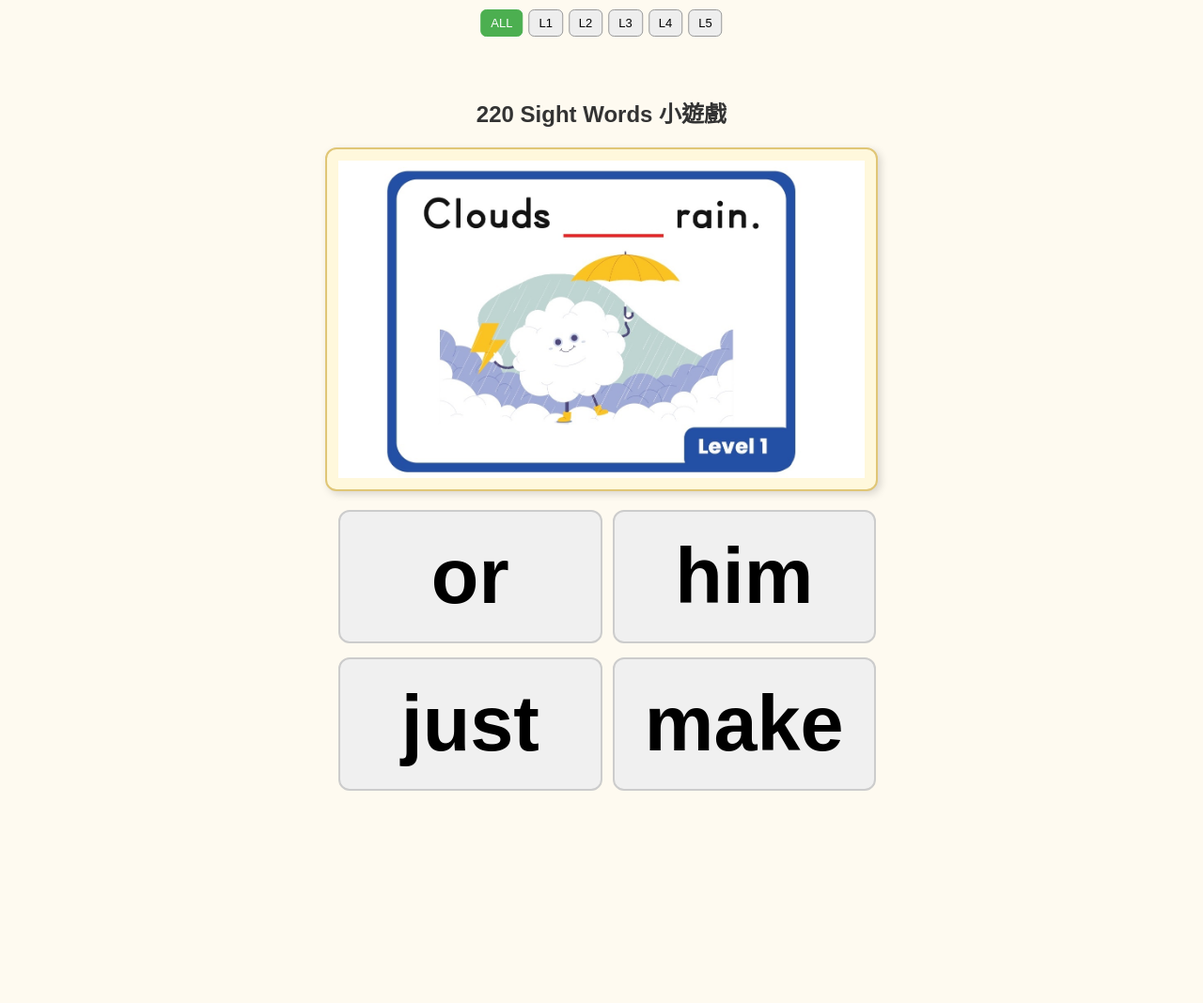
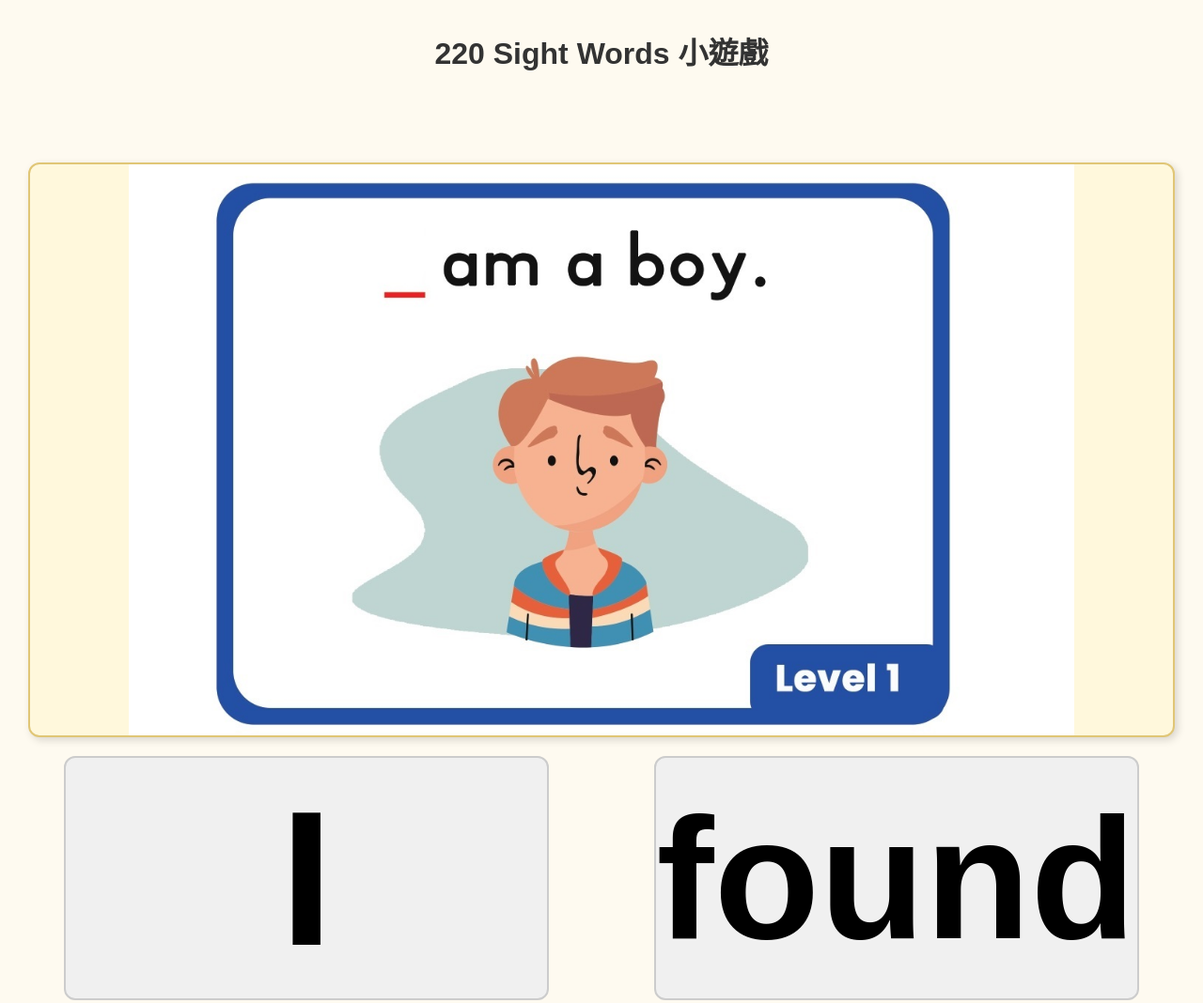
Before and after one commit to guaelves/LearnEng, a plain HTML site: page 220SW/index.html in a window 1280 px wide. Shown: the top 1068 px of the page at 94% size. Before the commit the page ends 870 px from the top, so only its background shows below. Drawn offline with Linux system fonts and the light colour scheme.

Commit message:
Refactor HTML and CSS for game layout

```diff
--- a/220SW/index.html
+++ b/220SW/index.html
@@ -7,47 +7,18 @@
 <style>
 body {
     margin: 0;
-    padding-top: 70px;
+    padding: 0;
     background: #fefaf0;
     font-family: Arial, sans-serif;
     display: flex;
     justify-content: center;
     align-items: center;
+    flex-direction: column;
     min-height: 100vh;
 }
 
-/* ===== 等級選單 ===== */
-#levelSelector {
-    position: fixed;
-    top: 10px;
-    left: 50%;
-    transform: translateX(-50%);
-    display: flex;
-    gap: 6px;
-    flex-wrap: wrap;
-    justify-content: center;
-    z-index: 999;
-}
-
-#levelSelector button {
-    padding: 6px 10px;
-    font-size: 13px;
-    border-radius: 6px;
-    border: 1px solid #999;
-    background: #eee;
-    cursor: pointer;
-}
-
-#levelSelector button.active {
-    background: #4CAF50;
-    color: #fff;
-    border-color: #4CAF50;
-}
-
-/* ===== 遊戲容器 ===== */
 .game-container {
-    width: 95%;
-    max-width: 600px;
+    width: 100%;
     padding: 20px;
     box-sizing: border-box;
     display: flex;
@@ -56,18 +27,16 @@ body {
     align-items: center;
 }
 
-/* ===== 標題 ===== */
 #gameTitle {
-    margin: 0;
+    margin-bottom: 80px;
     text-align: center;
     color: #333;
-    font-size: 24px;
+    line-height: 1;
 }
 
-/* ===== 題目卡片（自動高度） ===== */
 .question-card {
-    width: 100%;
-    min-height: 220px;
+    width: 98%;
+    aspect-ratio: 2 / 1;
     background: #fff8dc;
     border: 2px solid #e0c676;
     border-radius: 12px;
@@ -75,26 +44,24 @@ body {
     justify-content: center;
     align-items: center;
     box-shadow: 3px 3px 8px rgba(0,0,0,0.15);
-    padding: 12px;
+    overflow: hidden;
 }
 
 .question-card img {
     max-width: 100%;
-    height: auto;
-    display: block;
+    max-height: 100%;
 }
 
-/* ===== 選項 ===== */
 .options-container {
     width: 100%;
     display: grid;
     grid-template-columns: repeat(2, 1fr);
     gap: 15px;
+    justify-items: center;
 }
 
-/* ===== 選項卡片 ===== */
 .card {
-    width: 100%;
+    width: 40vw;
     aspect-ratio: 2 / 1;
     background: #f0f0f0;
     border-radius: 12px;
@@ -107,49 +74,34 @@ body {
     transition: 0.2s;
 }
 
-.card:hover { transform: scale(1.05); }
-
 .card span {
-    display: flex;
-    justify-content: center;
-    align-items: center;
     width: 100%;
-    height: 100%;
     text-align: center;
-    line-height: 1;
+    white-space: nowrap;
 }
 
-/* ===== 答題狀態 ===== */
-.correct { background: #d4f8d4 !important; color: green; }
-.wrong   { background: #ffd5d5 !important; color: red; }
+.card:hover { transform: scale(1.05); }
+.correct { background: #d4f8d4 !important; }
+.wrong { background: #ffd5d5 !important; }
 
 @media (max-width: 480px) {
-    .card { aspect-ratio: 2.2 / 1; }
+    .card { width: 35vw; }
 }
 </style>
 </head>
 
 <body>
 
-<!-- 等級選單 -->
-<div id="levelSelector">
-    <button class="active" onclick="setLevel('all',this)">ALL</button>
-    <button onclick="setLevel(1,this)">L1</button>
-    <button onclick="setLevel(2,this)">L2</button>
-    <button onclick="setLevel(3,this)">L3</button>
-    <button onclick="setLevel(4,this)">L4</button>
-    <button onclick="setLevel(5,this)">L5</button>
-</div>
-
 <div class="game-container">
     <h1 id="gameTitle">220 Sight Words 小遊戲</h1>
-    <div class="question-card" id="question">題目載入中...</div>
+    <div class="question-card" id="question"></div>
     <div class="options-container" id="options"></div>
 </div>
 
 <script>
-/* ================= 題庫 001~221 ================= */
+/* ================= 完整 220 題庫 ================= */
 const questions = [
+/* LEVEL 1 */
 {img:"220PICTURE/001.jpg",ans:"I"},{img:"220PICTURE/002.jpg",ans:"I"},
 {img:"220PICTURE/003.jpg",ans:"a"},{img:"220PICTURE/004.jpg",ans:"and"},
 {img:"220PICTURE/005.jpg",ans:"see"},{img:"220PICTURE/006.jpg",ans:"big"},
@@ -172,6 +124,7 @@ const questions = [
 {img:"220PICTURE/039.jpg",ans:"run"},{img:"220PICTURE/040.jpg",ans:"said"},
 {img:"220PICTURE/041.jpg",ans:"where"},
 
+/* LEVEL 2 */
 {img:"220PICTURE/042.jpg",ans:"all"},{img:"220PICTURE/043.jpg",ans:"at"},
 {img:"220PICTURE/044.jpg",ans:"but"},{img:"220PICTURE/045.jpg",ans:"he"},
 {img:"220PICTURE/046.jpg",ans:"on"},{img:"220PICTURE/047.jpg",ans:"she"},
@@ -199,6 +152,7 @@ const questions = [
 {img:"220PICTURE/090.jpg",ans:"soon"},{img:"220PICTURE/091.jpg",ans:"under"},
 {img:"220PICTURE/092.jpg",ans:"white"},{img:"220PICTURE/093.jpg",ans:"who"},
 
+/* LEVEL 3 */
 {img:"220PICTURE/094.jpg",ans:"after"},{img:"220PICTURE/095.jpg",ans:"by"},
 {img:"220PICTURE/096.jpg",ans:"every"},{img:"220PICTURE/097.jpg",ans:"had"},
 {img:"220PICTURE/098.jpg",ans:"her"},{img:"220PICTURE/099.jpg",ans:"him"},
@@ -221,6 +175,7 @@ const questions = [
 {img:"220PICTURE/132.jpg",ans:"open"},{img:"220PICTURE/133.jpg",ans:"put"},
 {img:"220PICTURE/134.jpg",ans:"thank"},
 
+/* LEVEL 4 */
 {img:"220PICTURE/135.jpg",ans:"always"},{img:"220PICTURE/136.jpg",ans:"around"},
 {img:"220PICTURE/137.jpg",ans:"because"},{img:"220PICTURE/138.jpg",ans:"been"},
 {img:"220PICTURE/139.jpg",ans:"before"},{img:"220PICTURE/140.jpg",ans:"best"},
@@ -245,6 +200,7 @@ const questions = [
 {img:"220PICTURE/177.jpg",ans:"work"},{img:"220PICTURE/178.jpg",ans:"would"},
 {img:"220PICTURE/179.jpg",ans:"write"},{img:"220PICTURE/180.jpg",ans:"your"},
 
+/* LEVEL 5 */
 {img:"220PICTURE/181.jpg",ans:"about"},{img:"220PICTURE/182.jpg",ans:"better"},
 {img:"220PICTURE/183.jpg",ans:"bring"},{img:"220PICTURE/184.jpg",ans:"carry"},
 {img:"220PICTURE/185.jpg",ans:"clean"},{img:"220PICTURE/186.jpg",ans:"cut"},
@@ -269,64 +225,39 @@ const questions = [
 {img:"220PICTURE/221.jpg",ans:"warm"}
 ];
 
+/* ================= 遊戲邏輯 ================= */
 const pool = questions.map(q=>q.ans);
-let activeQuestions = [];
-let qIndex = 0;
-let done = false;
+let index = 0;
 
-/* ===== 字體自動縮放 ===== */
 function fitText(el){
-    const ph = el.parentElement.clientHeight;
-    let fs = ph * 0.6;
-    el.style.fontSize = fs + "px";
-    while(el.scrollWidth > el.parentElement.clientWidth && fs > 10){
-        fs--;
-        el.style.fontSize = fs + "px";
+    let h = el.parentElement.clientHeight * 0.8;
+    el.style.fontSize = h + "px";
+    while(el.scrollWidth > el.parentElement.clientWidth && h > 10){
+        h--;
+        el.style.fontSize = h + "px";
     }
 }
 
-/* ===== Level 切換 ===== */
-function setLevel(level,btn){
-    document.querySelectorAll("#levelSelector button")
-        .forEach(b=>b.classList.remove("active"));
-    btn.classList.add("active");
-
-    if(level===1) activeQuestions = questions.slice(0,41);
-    else if(level===2) activeQuestions = questions.slice(41,93);
-    else if(level===3) activeQuestions = questions.slice(93,134);
-    else if(level===4) activeQuestions = questions.slice(134,180);
-    else if(level===5) activeQuestions = questions.slice(180);
-    else activeQuestions = [...questions];
-
-    activeQuestions.sort(()=>Math.random()-0.5);
-    qIndex = 0;
-    load();
-}
-
-/* ===== 題目載入 ===== */
-function makeChoices(correct){
-    let c=[correct];
-    while(c.length<4){
-        let w=pool[Math.floor(Math.random()*pool.length)];
-        if(!c.includes(w)) c.push(w);
-    }
-    return c.sort(()=>Math.random()-0.5);
-}
-
 function load(){
-    done=false;
-    const q=activeQuestions[qIndex];
-    const qc=document.getElementById("question");
-    qc.innerHTML="";
-    const img=document.createElement("img");
-    img.src=q.img;
+    const q = questions[index];
+    const qc = document.getElementById("question");
+    qc.innerHTML = "";
+    const img = document.createElement("img");
+    img.src = q.img;
     qc.appendChild(img);
 
-    const opt=document.getElementById("options");
-    opt.innerHTML="";
+    const opt = document.getElementById("options");
+    opt.innerHTML = "";
 
-    makeChoices(q.ans).forEach(w=>{
-        const card=document.createElement("div");
+    let choices = [q.ans];
+    while(choices.length < 4){
+        let w = pool[Math.floor(Math.random()*pool.length)];
+        if(!choices.includes(w)) choices.push(w);
+    }
+    choices.sort(()=>Math.random()-0.5);
+
+    choices.forEach(w=>{
+        const card = document.createElement("div");
         card.className="card";
         const span=document.createElement("span");
         span.innerText=w;
@@ -334,17 +265,11 @@ function load(){
         setTimeout(()=>fitText(span),0);
 
         card.onclick=()=>{
-            if(done) return;
             if(w===q.ans){
-                done=true;
                 card.classList.add("correct");
                 span.innerText="⭕";
                 setTimeout(()=>{
-                    qIndex++;
-                    if(qIndex>=activeQuestions.length){
-                        qIndex=0;
-                        activeQuestions.sort(()=>Math.random()-0.5);
-                    }
+                    index=(index+1)%questions.length;
                     load();
                 },500);
             }else{
@@ -360,7 +285,7 @@ window.addEventListener("resize",()=>{
     document.querySelectorAll(".card span").forEach(fitText);
 });
 
-setLevel("all", document.querySelector("#levelSelector button"));
+load();
 </script>
 
 </body>
```
